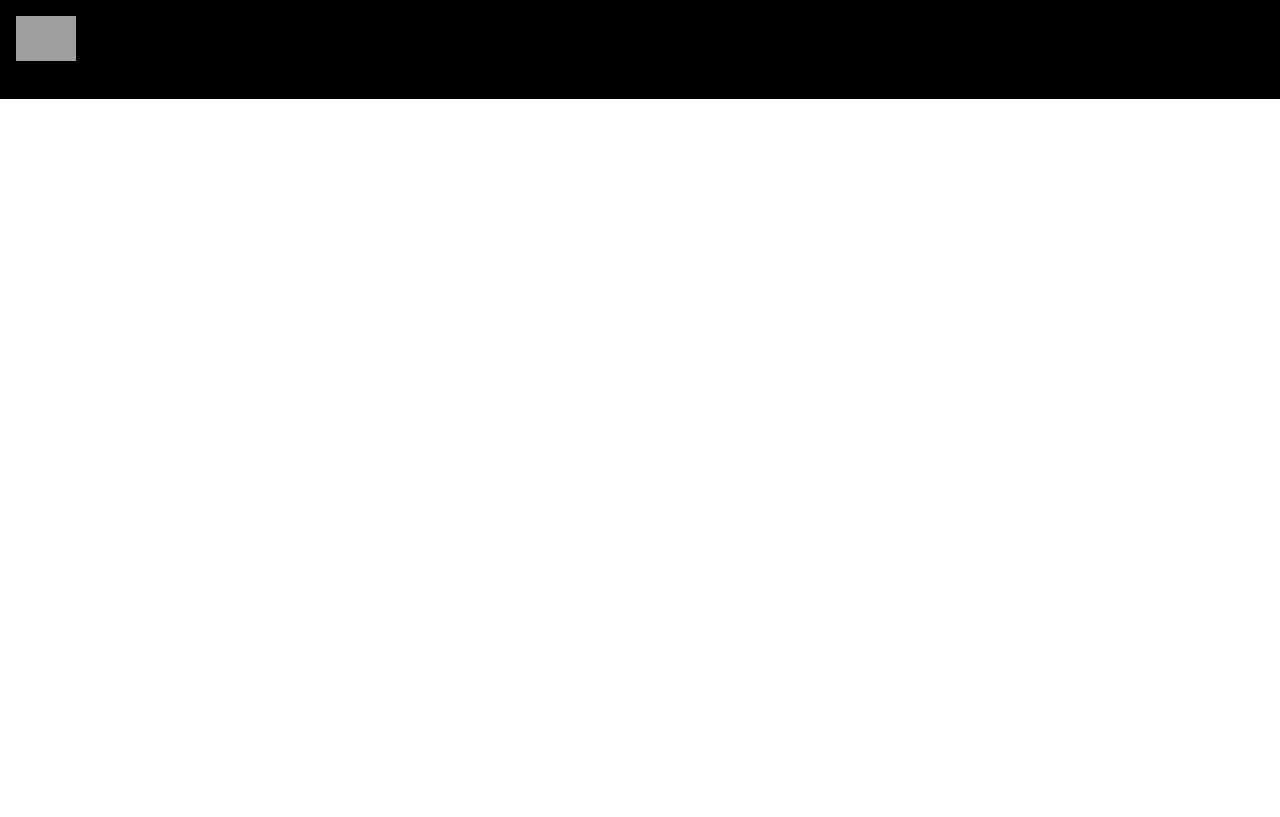
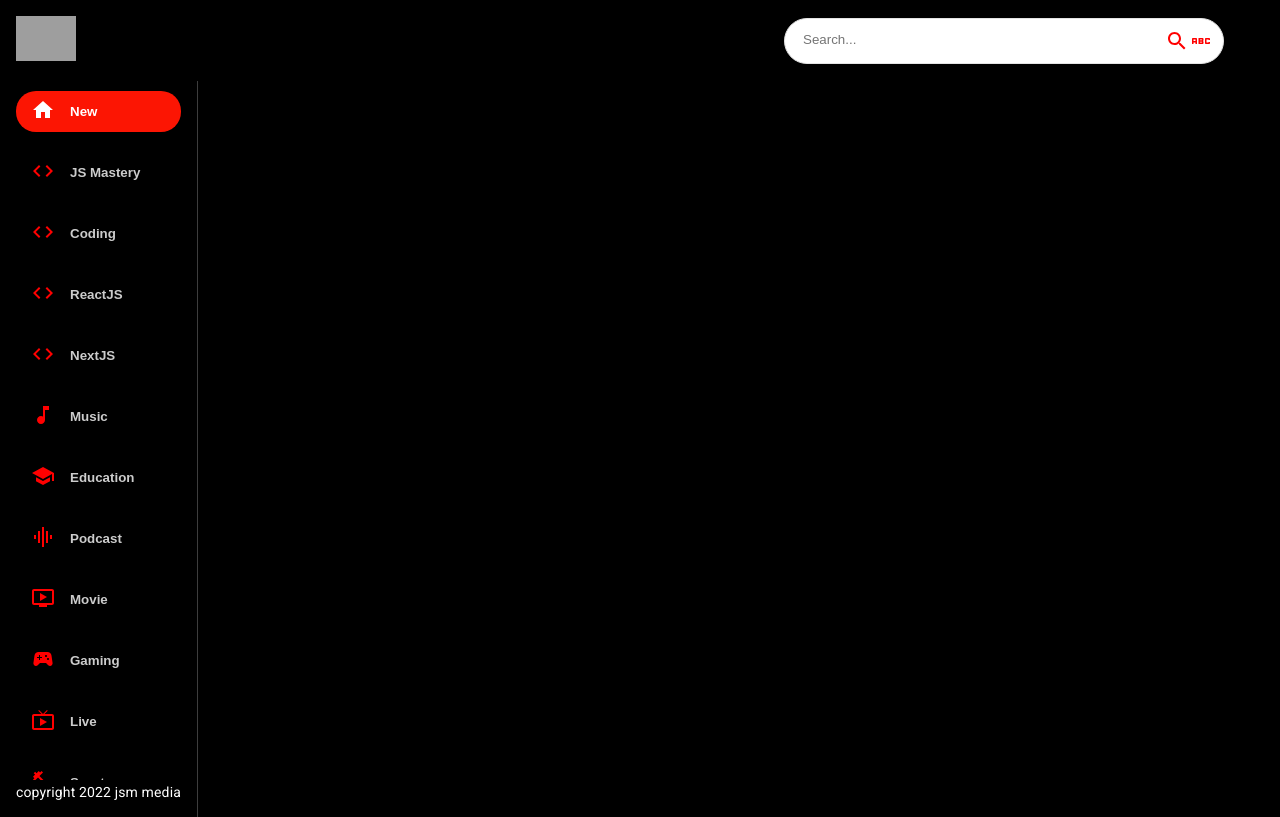
Before and after one commit to preetibiswas/YoutubeLike, a React (Vite) app: page / in a window 1280 px wide. Built offline with nearby package versions, Linux system fonts and the light colour scheme; grey boxes are pictures that could not be loaded.

Commit message:
create-sidebar

```diff
--- a/src/component/Feed.jsx
+++ b/src/component/Feed.jsx
@@ -1,8 +1,20 @@
 import React from 'react'
+import { useState,useEffect } from 'react'
+import { Stack,Box,Typography } from '@mui/material'
+import Sidebar from './Sidebar'
 
 const Feed = () => {
   return (
-    <div>Feed</div>
+    <Stack sx={{flexDirection:{sx:'column',md:'row'}}}>
+
+        <Box sx={{height:{sx:'auto',md:'92vh'},borderRight:'1px solid #3d3d3d',px:{sx:0,md:2}}}>
+            <Sidebar/>
+
+            <Typography variant='body2'className='copyright' sx={{color:'#fff',mt:'1.5px'}}>
+                copyright 2022 jsm media
+            </Typography>
+        </Box>
+    </Stack>
   )
 }
 
--- a/src/component/SearchBar.jsx
+++ b/src/component/SearchBar.jsx
@@ -1,8 +1,22 @@
-import React from 'react'
+import React,{ useState} from 'react'
+import { Paper,IconButton } from '@mui/material'
+import { useNavigate } from 'react-router-dom'
+import SearchIcon from '@mui/icons-material/Search';
+import Search from '@mui/icons-material/Search';
+import AbcOutlinedIcon from '@mui/icons-material/AbcOutlined';
 
 const SearchBar = () => {
+    const [text,setText]=useState('')
   return (
-    <div>SearchBar</div>
+    <Paper  elevation={3}  component='form' onSubmit={()=>{}} sx={{borderRadius:20,border:'1px solid #e3e3e3',pl:2, boxShadow:'none', mr:{sm:5}}}>
+
+       <input type="text" className='search-bar' placeholder='Search...' value='' onChange={()=>{}} />
+       <IconButton type='submit' sx={{p:'10px', color:'red'}}>
+        <Search/>
+        <AbcOutlinedIcon/>
+
+       </IconButton>
+    </Paper>
   )
 }
 
--- /dev/null
+++ b/src/component/Sidebar.jsx
@@ -0,0 +1,22 @@
+import React from 'react'
+import { Stack } from '@mui/material'
+import { categories } from '../utils/constants'
+import { Category } from '@mui/icons-material'
+
+const Sidebar = () => {
+    const selectedCategory='New'
+  return (
+    <Stack direction='row' sx={{flexDirection:{md:'column'}, overflowY:'auto' ,height:{sx:'auto',md:'95%'}}}>
+        {categories.map((c)=>(
+            <button key={c.name} className='category-btn' style={{
+                background:c.name===selectedCategory && '#FC1503',
+                color:'white'}}>
+                <span style={{color:c.name===selectedCategory?'white':'red',marginRight:'15px'}}>{c.icon}</span>
+                <span style={{opacity:c.name===selectedCategory ?'1':'0.8'}}>{c.name}</span>
+            </button>
+        ))}
+    </Stack>
+  )
+}
+
+export default Sidebar
```
